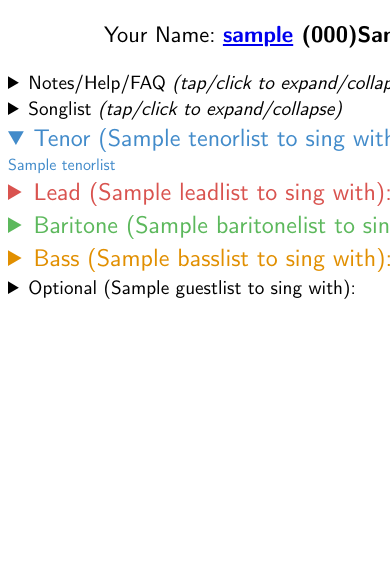
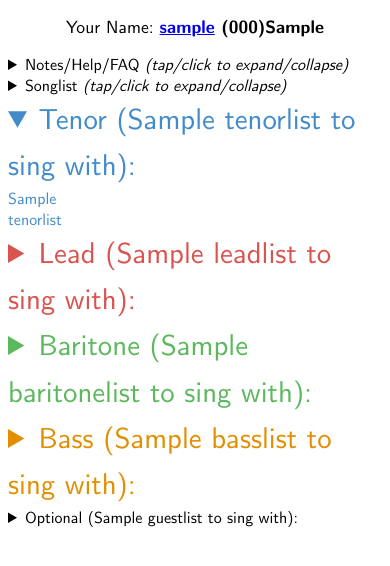
Before and after one commit to djfun/dancecards, a Flask app: template templates/card.html in a window 390 px wide, after a click that opens the changed part; the page is wider, and only the part inside the window is pictured. Shown: the top 566 px of that part. Run offline with Flask 3, Linux system fonts and the light colour scheme; the template is opened without the code that fills it: most values are stand-ins (such as "Sample title", 1, 10 or a date in 2020); some libraries are stand-ins or nearby versions.

Commit message:
style: change to grid layout
Use CSS grid instead of inline-block to have a better controllable layout. Add
some javascript magic to adjust the minimum width of the boxes depending on the
content width.

Remove the media query and adjust the font sizes.

Signed-off-by: Martin Kaistra <admin@djfun.de>

```diff
--- a/static/dancecards.js
+++ b/static/dancecards.js
@@ -3,6 +3,7 @@ var pathname = window.location.pathname;
 var code = pathname.substring(6)
 var targetID;
 addEvents();
+autoWidth();
 
 socket.emit("join", code);
 
@@ -36,6 +37,20 @@ socket.on("stickerReceived", data => {
   }, 5000);
 
 });
+
+function autoWidth() {
+  const nameboxes = document.getElementsByClassName("namebox");
+  let maxSpanWidth = 0;
+  for (let namebox of nameboxes) {
+    const elements = namebox.childNodes;
+    for (let el of elements) {
+      if (el.tagName == 'SPAN') {
+        maxSpanWidth = Math.max(maxSpanWidth, el.scrollWidth);
+      }
+    }
+  }
+  document.documentElement.style.setProperty('--spanWidth', maxSpanWidth + "px");
+}
 
 function refreshElements() {
   var elements = document.getElementsByClassName("namebox empty");
--- a/static/style.css
+++ b/static/style.css
@@ -3,12 +3,6 @@
 
 @import url("rallystyle.css"); /* If present: for matching rally-specific colors, and or the supertramp
                                   aspirant image. */
-
-@media (max-width: 700px) {
-  body {
-    width: 520px;
-  }
-}
 
 @media print {
   body {
@@ -36,15 +30,18 @@
   }
   details, div { break-inside: avoid; }
   div.namebox {
-    display: inline-block;
     height: 4em;
-    width: 180px !important;
     border: 1px black solid;
     text-align: center;
     vertical-align: middle;
     margin: 2px 2px;
     position: relative;
   }
+}
+
+:root {
+    --spanWidth: 300px;
+    --nameboxPadding: 0.3em;
 }
 
 button.randbutton {
@@ -85,12 +82,12 @@ body {
   font-family: "Computer Modern", sans-serif;
 }
 h1 {
-  font-size: 1.5em;
+  font-size: 1.3em;
   font-weight: bold;
   text-align: center;
 }
 h2 {
-  font-size: 1.4em;
+  font-size: 1.1em;
   text-align: center;
   font-weight: normal;
 }
@@ -101,19 +98,16 @@ h2::before {
   content: "Your Name: ";
 }
 h3, summary {
-  font-size: 1.2em;
+  font-size: 1em;
 /*   margin-top: 2em; */
   margin-bottom: 0;
 }
 
 div.namebox {
-  display: inline-block;
-  height: 5em;
-  width: 240px;
+  min-height: 4em;
   border: 1px black solid;
   text-align: center;
-  vertical-align: middle;
-  margin: 5px 2px;
+  padding: var(--nameboxPadding);
   position: relative;
 }
 div.namebox div.image {
@@ -124,11 +118,6 @@ div.namebox div.image {
   position: absolute;
   background-size: contain;
 }
-div.empty::before {
-  content: '';
-  display: inline-block;
-  vertical-align: middle;
-}
 div.ready {
   cursor: pointer;
 }
@@ -137,18 +126,17 @@ img.popup-image-a {
   max-height: 256px;
 }
 span.name {
-  vertical-align: middle;
-  display: inline-block;
-  font-size: 1.5em;
+  font-size: 1.3em;
+  line-height: 1.4em;
+  white-space: nowrap;
 }
 div.filled {
   background-color: #f0f0f0;
 }
 div.filled span.address {
-  line-height: 1.3em;
+  line-height: 1.2em;
 }
 div.filled span.name {
-  line-height: 1.6em;
   font-weight: bold;
 }
 span.address::before {
@@ -157,7 +145,7 @@ span.address::before {
 }
 span.address {
   color: black;
-  font-size: 0.9em;
+  font-size: 0.8em;
 }
 span.alert {
   color: red;
@@ -168,7 +156,14 @@ tr.rowhighlight td, tr.rowhighlight th{
     background-color:#f0f8ff;
 }
 details.tenor summary, details.lead summary, details.baritone summary, details.bass summary {
-    font-size: 1.5em;
+    font-size: 1.8em;
+    line-height: 1.6;
+}
+
+.grid-container {
+    display: grid;
+    grid-gap: 0.3em;
+    grid-template-columns: repeat(auto-fill, minmax(calc(var(--spanWidth) + 2px + var(--nameboxPadding)), 1fr));
 }
 
 /* These are intended to match badge lanyard colours. DO NOT CHANGE HERE.
--- a/templates/card.html
+++ b/templates/card.html
@@ -33,28 +33,28 @@
   <h4 class="visuallyhidden">Tenor</h4>
   <details class="tenor" {{ tenoropen }}>
     <summary>Tenor ({{ tenorlist[1] }} to sing with):</summary>
-    <div class="tenor">
+    <div class="tenor grid-container">
     {{ tenorlist[0]|safe }}
     </div>
   </details>
   <h4 class="visuallyhidden">Lead</h4>
   <details class="lead" {{ leadopen }}>
     <summary>Lead ({{ leadlist[1] }} to sing with):</summary>
-    <div class="lead">
+    <div class="lead grid-container">
     {{ leadlist[0]|safe }}
     </div>
   </details>
   <h4 class="visuallyhidden">Baritone</h4>
   <details class="baritone" {{ baritoneopen }}>
     <summary>Baritone ({{ baritonelist[1] }} to sing with):</summary>
-    <div class="baritone">
+    <div class="baritone grid-container">
     {{ baritonelist[0]|safe }}
     </div>
   </details>
   <h4 class="visuallyhidden">Bass</h4>
   <details class="bass" {{ bassopen }}>
     <summary>Bass ({{ basslist[1] }} to sing with):</summary>
-    <div class="bass">
+    <div class="bass grid-container">
     {{ basslist[0]|safe }}
     </div>
   </details>
@@ -62,7 +62,7 @@
   <h4 class="visuallyhidden">Optional</h4>
   <details class="guest" {{ guestopen }}>
     <summary>Optional ({{ guestlist[1] }} to sing with):</summary>
-    <div class="guest">
+    <div class="guest grid-container">
     {{ guestlist[0]|safe }}
     </div>
   </details>
```
